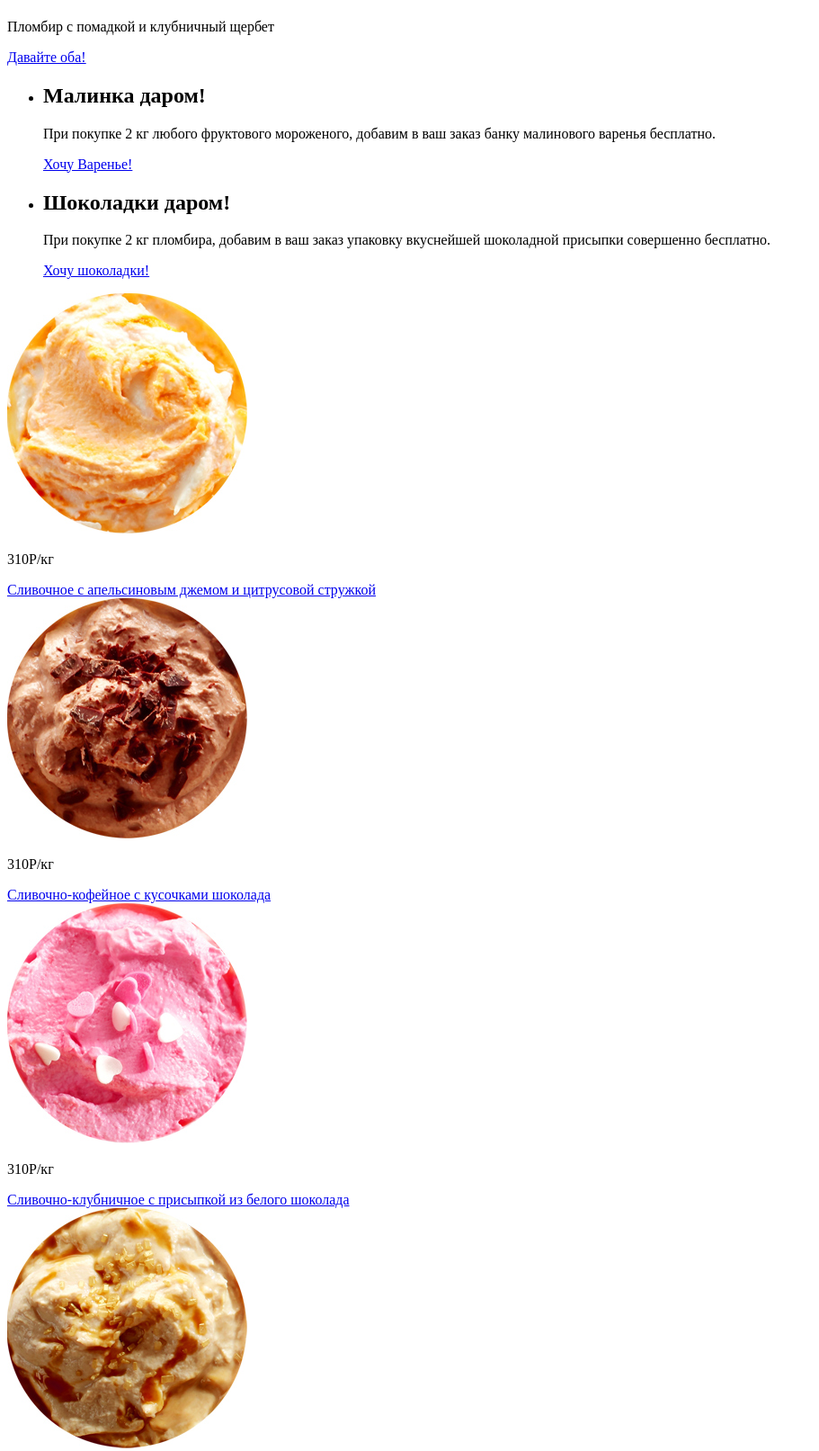
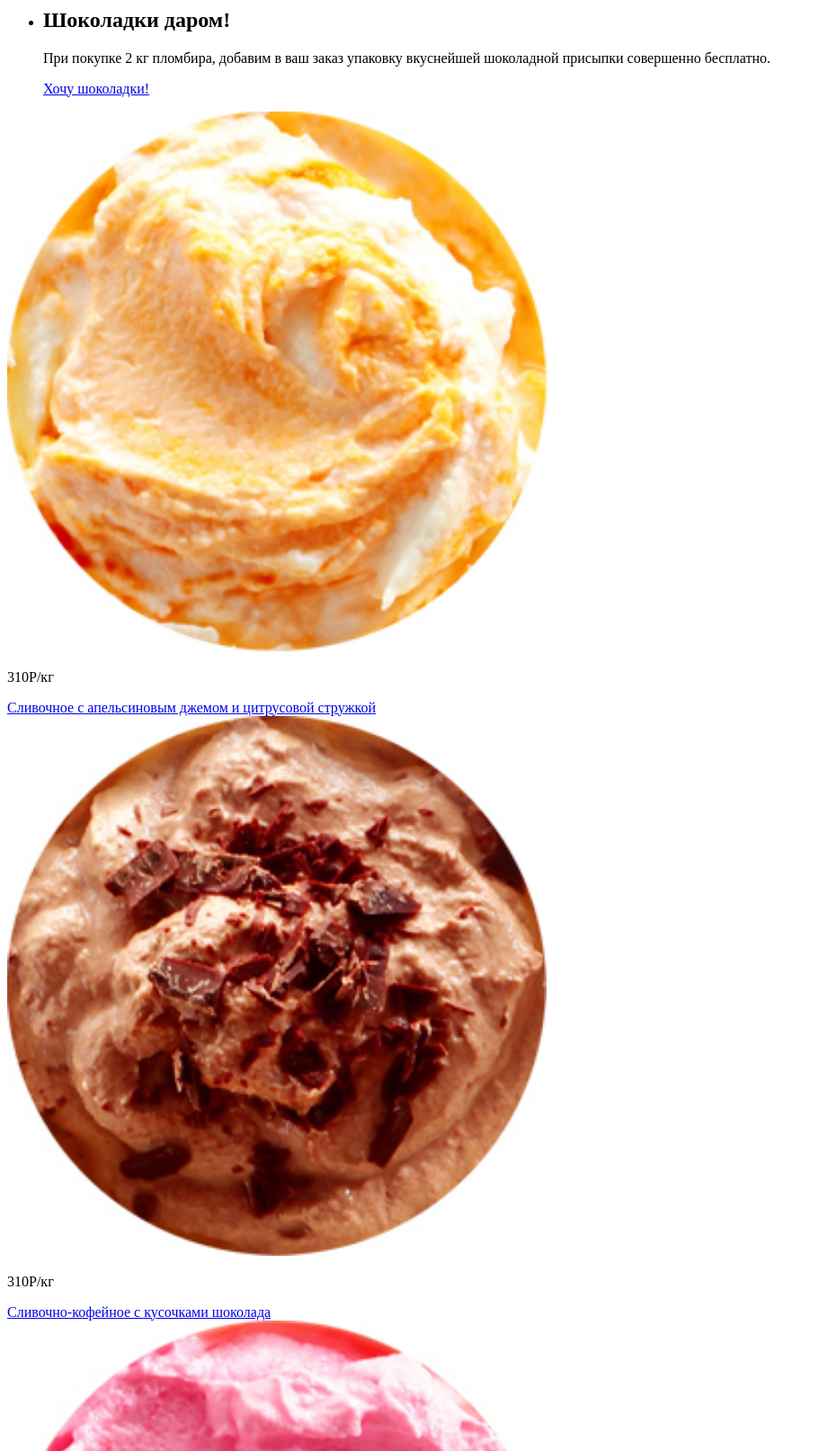
Before and after one commit to 0viktory0/602785-gllacy, a plain HTML site: page index.html in a window 1280 px wide. Shown: the part 3240-4853 px from the top of the page at 90% size, without its empty margins (0-911 px from the left). Drawn offline with Linux system fonts and the light colour scheme.

Commit message:
Исправление размеров картинок

```diff
--- a/index.html
+++ b/index.html
@@ -8,7 +8,7 @@
     <header class="main-header">
     	<nav class="main-navigation">
     		<a class="main-header-logo">
-            <img src="img/logo.svg" width="642" hight="267" alt="Логотип глэйси">
+            <img src="img/logo.svg" width="154" hight="64" alt="Логотип глэйси">
     		</a>
     		    <ul class="site-navigation">
     			    <li> <a href="catalog.html">Каталог</a></li>
@@ -64,24 +64,24 @@
             </section>
             <section class="items">
             	<div class="item">
-            	    <img src="img/item1.jpg" width="267" height="267" alt="Сливочное с апельсиновым джемом и цитрусовой стружкой">
+            	    <img src="img/item1.jpg" width="600" height="600" alt="Сливочное с апельсиновым джемом и цитрусовой стружкой">
             	    <p><span>310P</span>/кг</p>
                     <a class="description" href="#">Сливочное с апельсиновым джемом и цитрусовой стружкой</a>
                 </div>
                 <div class="item">
-            	    <img src="img/item2.jpg" width="267" height="267"
+            	    <img src="img/item2.jpg" width="600" height="600"
                     alt="Сливочно-кофейное с кусочками шоколада">
             	    <p><span>310P</span>/кг</p>
                     <a class="description" href="#">Сливочно-кофейное с кусочками шоколада</a>
                 </div>
                 <div class="item">
-            	    <img src="img/item3.jpg" width="267" height="267"
+            	    <img src="img/item3.jpg" width="600" height="600"
                     alt="Сливочно-клубничное с присыпкой из белого шоколада">
             	    <p><span>310P</span>/кг</p>
                     <a class="description" href="#">Сливочно-клубничное с присыпкой из белого шоколада</a>
                 </div>
                 <div class="item">
-            	    <img src="img/item4.jpg" width="267" height="267"
+            	    <img src="img/item4.jpg" width="600" height="600"
                     alt="Сливочное крем-брюле с карамельной подливкой">
             	    <p><span>310P</span>/кг</p>
                     <a class="description" href="#">Сливочное крем-брюле с карамельной подливкой</a>
@@ -131,7 +131,7 @@
         		</ul>
             </div>
         	<section class="logo">
-        		<img src="img/logo-htmlacademy.svg" width="454" height="158"
+        		<img src="img/logo-htmlacademy.svg" width="108" height="39"
                 alt="Логотип Академии">
         		<p>Сделано в <a class="logo" href="#">HTML Academy</a>&copy; 2016</p>
         	</section>
```
